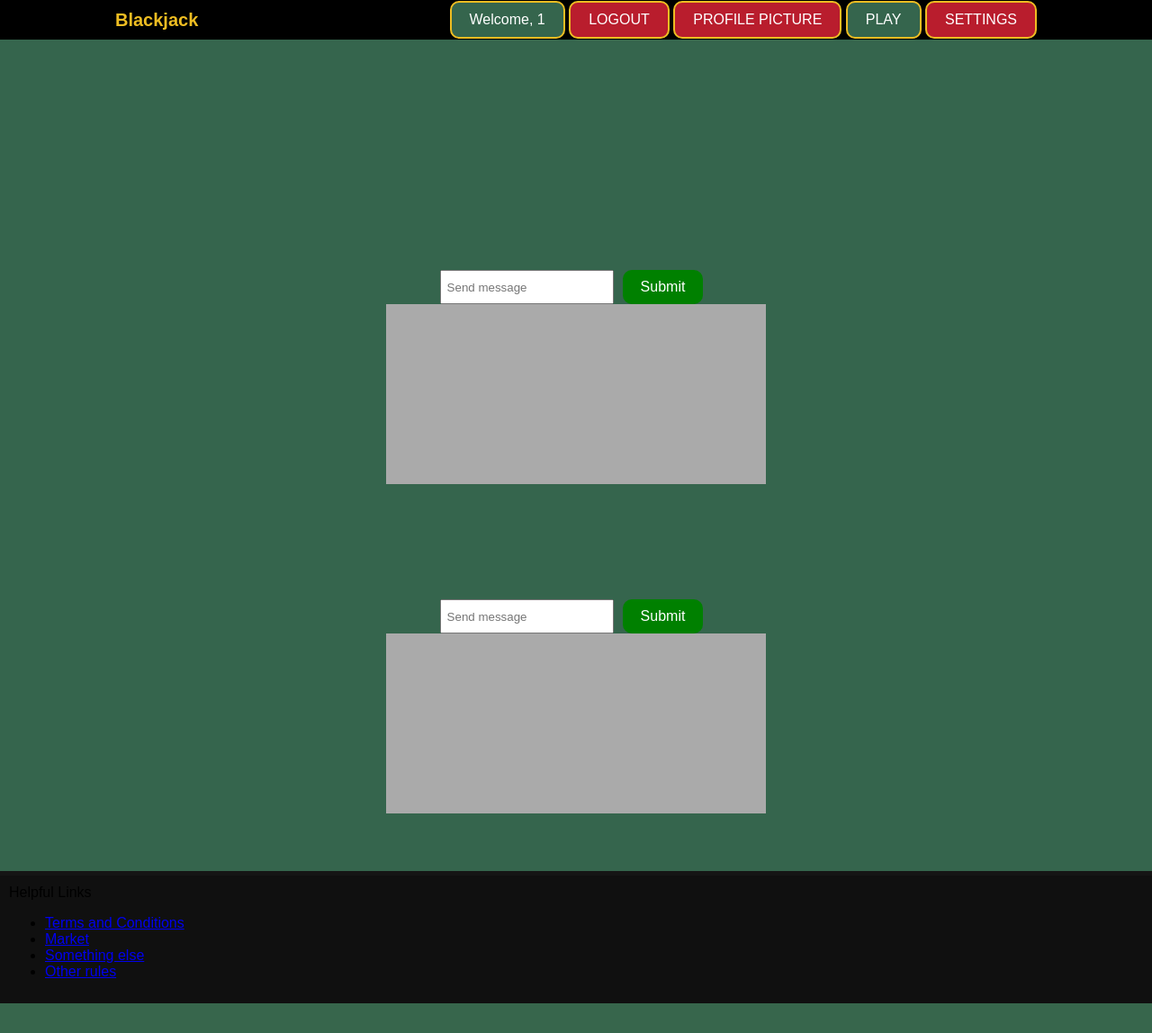
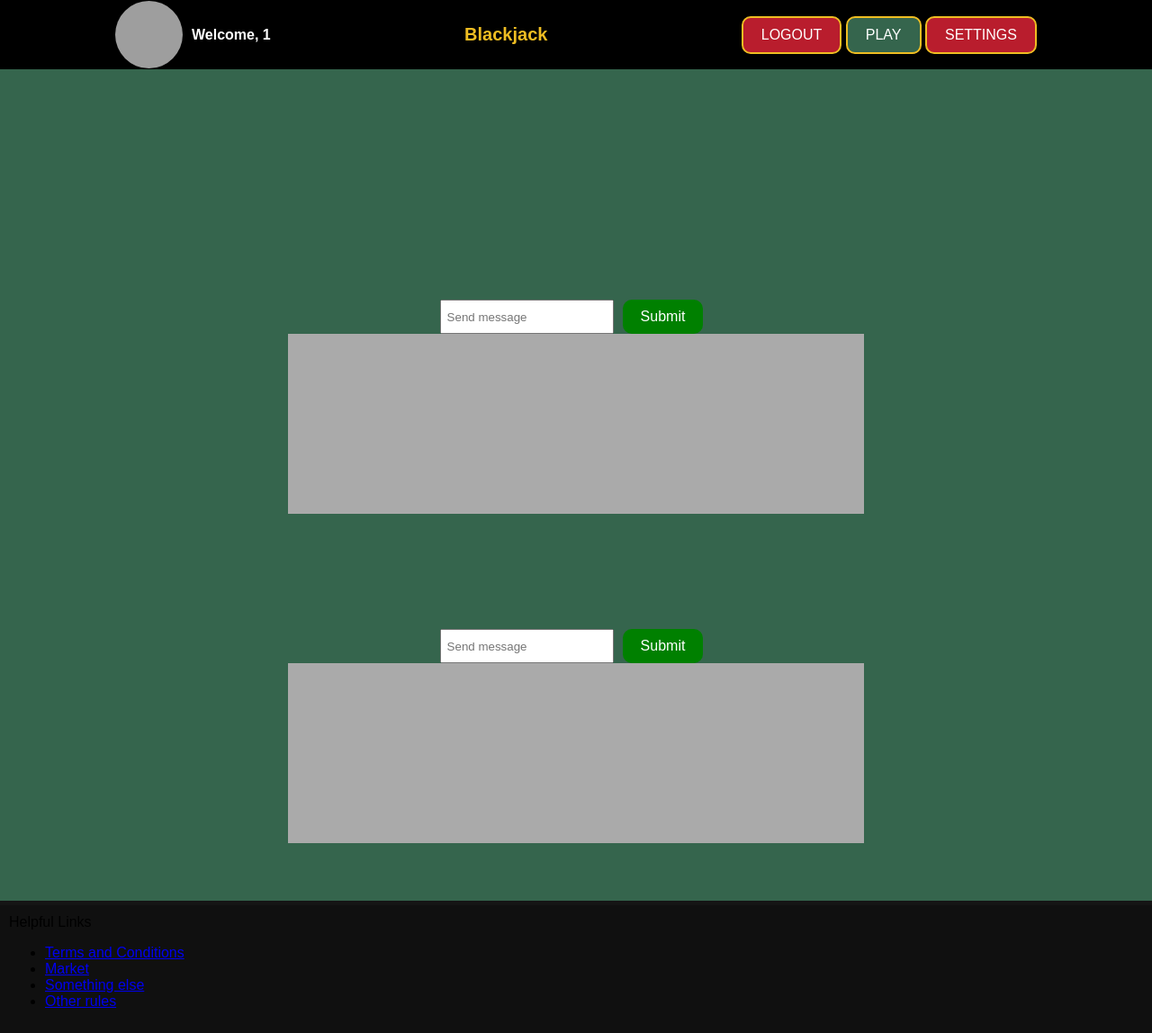
Before and after one commit to maxLakhman/312Project, a Flask app: page / in a window 1280 px wide. Shown: the whole page at 90% size. Before the commit the page ends 1115 px from the top, so only its background shows below. Run offline with Flask 3, Linux system fonts and the light colour scheme; the visitor is signed in with stand-in values (Sample User, id 1); data that the repository does not hold is empty; grey boxes are pictures that could not be loaded.

Commit message:
Removed welcome, ... button and replaced it with profile picture on top left with username. To change profile picture you click on current pfp. Also made the chat boxes look better and auto scroll to bottom when there's a new message (maybe good maybe bad just remove "scrollToBottom();" on line 68 of chat.js if you don't like.

```diff
--- a/static/css/index.css
+++ b/static/css/index.css
@@ -152,8 +152,13 @@ button#exit,button#play {
 
 .chat-message-container {
     background-color: #aaaaaa;
-    width: 33%;
+    width: 50%;
     min-height: 200px;
+    max-height: 300px;
+    overflow-y: auto;
+    display: flex;
+    flex-direction: column;
+
 }
 
 .chat-form {
@@ -193,7 +198,6 @@ footer {
     border: 1px solid #888;
     width: 30%;
     border-radius: 20px;
-
     display: flex;
     flex-flow: column;
     align-items: center;
@@ -272,3 +276,22 @@ footer {
         font-size: 14px;
     }
 }
+
+.user-info {
+    display: flex;
+    align-items: center;
+}
+
+#user-profile-pic {
+    border-radius: 50%;
+    margin-right: 10px;
+}
+
+#user-name {
+    color: white;
+    font-weight: bold;
+}
+
+#profile-pic-preview {
+    border-radius: 50%;
+}
--- a/static/js/chat.js
+++ b/static/js/chat.js
@@ -61,10 +61,11 @@ function loadMessages(el) {
             if (this.status === 200) {
                 try {
                     const response = JSON.parse(this.responseText);
-                    console.log(response);
+                    // console.log(response);
 
                     let messageBox = el.getElementsByClassName("chat-message-container")[0];
                     loadHtmlMessages(response, messageBox)
+                    scrollToBottom();
                 } catch (error) {
                     console.error("Error parsing JSON response: ", error);
                 }
@@ -173,3 +174,10 @@ function likeMessage(id) {
     // Sending to /like-message
     request.send(JSON.stringify(data));
 }
+
+function scrollToBottom(){
+    var chatContainers = document.querySelectorAll('.chat-message-container');
+    chatContainers.forEach(function(container){
+        container.scrollTop = container.scrollHeight;
+    });
+}
--- a/static/js/script.js
+++ b/static/js/script.js
@@ -1,10 +1,11 @@
 document.addEventListener("DOMContentLoaded", function () {
     // Action Elements
-    const exit_button = document.getElementById("exit")
-    const play_button = document.getElementById("play")
-    const register_button = document.getElementById("register_submit")
-    const login_button = document.getElementById("login_submit")
-    const upload_button = document.getElementById("profile_pic_submit")
+    const exit_button = document.getElementById("exit");
+    const play_button = document.getElementById("play");
+    const register_button = document.getElementById("register_submit");
+    const login_button = document.getElementById("login_submit");
+    const upload_button = document.getElementById("profile_pic_submit");
+    const profile_pic = document.getElementById("user-profile-pic");
     // Opening login modal on page load
     // openLoginModal();
 
@@ -79,6 +80,10 @@ document.addEventListener("DOMContentLoaded", function () {
 
     // Profile Pic submission
 // Profile Pic submission
+    profile_pic.addEventListener("click", function(event){
+        openUploadModal();
+    });
+
     upload_button.addEventListener("click", function (event){
         event.preventDefault();
         var file = document.getElementById('profile_pic').files[0];
@@ -93,6 +98,7 @@ document.addEventListener("DOMContentLoaded", function () {
                 console.log(response);
                 if (response['status'] === "success"){
                     document.getElementById("profile-pic-preview").src = "./"+ response["filepath"];
+                    document.getElementById("user-profile-pic").src ="./"+ response["filepath"];
                 }
             }
         };
--- a/templates/index.html
+++ b/templates/index.html
@@ -19,12 +19,21 @@
 
     <header>
         <nav>
+            <div class="user-info">
+                {% if current_user.is_authenticated %}
+                <img id="user-profile-pic" src="./static/images/profiles/default" width="75" height="75">
+                <span id="user-name">Welcome, {{ current_user.id }} </span>
+                {% else %}
+                <img id="user-profile-pic" src="./static/images/profiles/default" width="75" height="75">
+                <span id="user-name">Welcome, Guest </span>
+                {% endif %}
+            </div>
             <a href="/" id="home-link">Blackjack</a>
                 <div class="buttons">
                     {% if current_user.is_authenticated %}
-                    <button id="exit">Welcome, {{ current_user.id }}</button>
+                    <!-- <button id="exit">Welcome, {{ current_user.id }}</button> -->
                     <button id="logout" onclick="logout()">LOGOUT</button>
-                    <button id="update-profile-pic" onclick="openUploadModal()">PROFILE PICTURE</button>
+                    <!-- <button id="update-profile-pic" onclick="openUploadModal()">PROFILE PICTURE</button> -->
                     {% else %}
                     <button id="login" onclick="openLoginModal()">LOGIN</button>
                     <button id="register" onclick="openRegisterModal()">REGISTER</button>
@@ -50,7 +59,7 @@
                 <button id="profile_pic_submit" type="submit" class="basic-button primary">Upload</button>
             </form>
             Image Preview:
-            <img id="profile-pic-preview" src="./static/images/index-background.png" width="300" height="300">
+            <img id="profile-pic-preview" src="./static/images/profiles/default" width="300" height="300">
         </div>
     </div>
 
```
